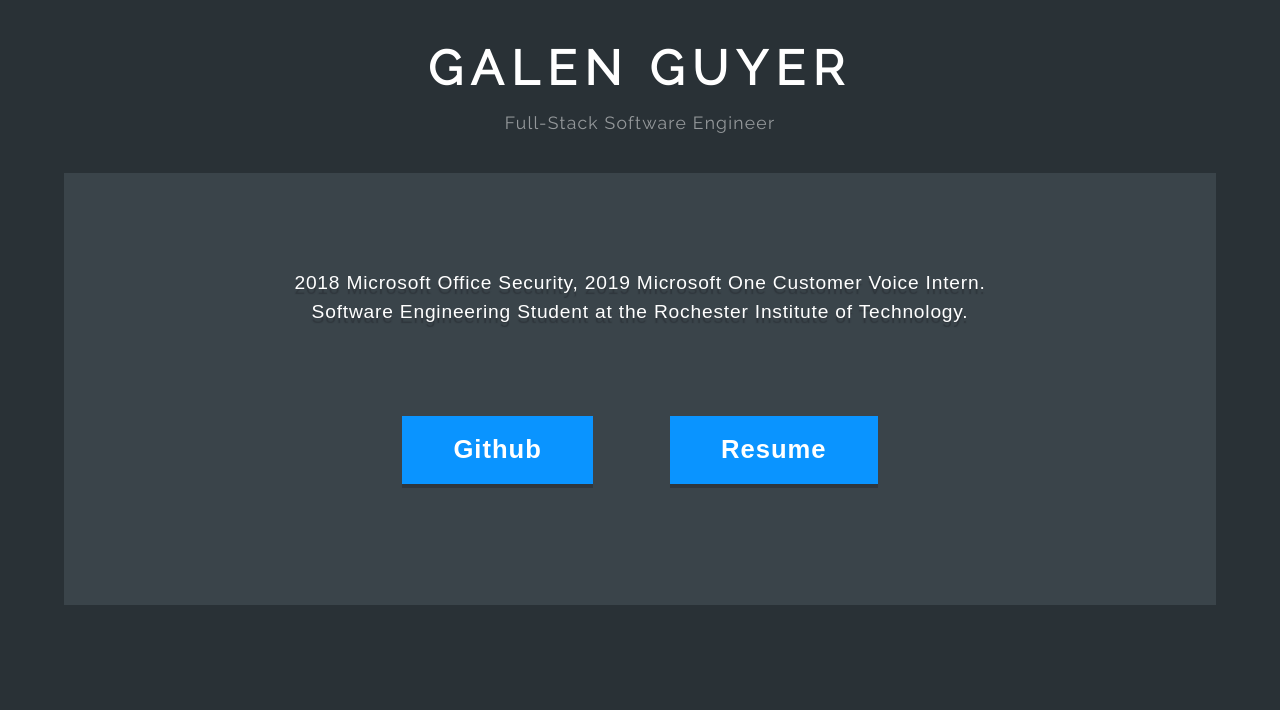
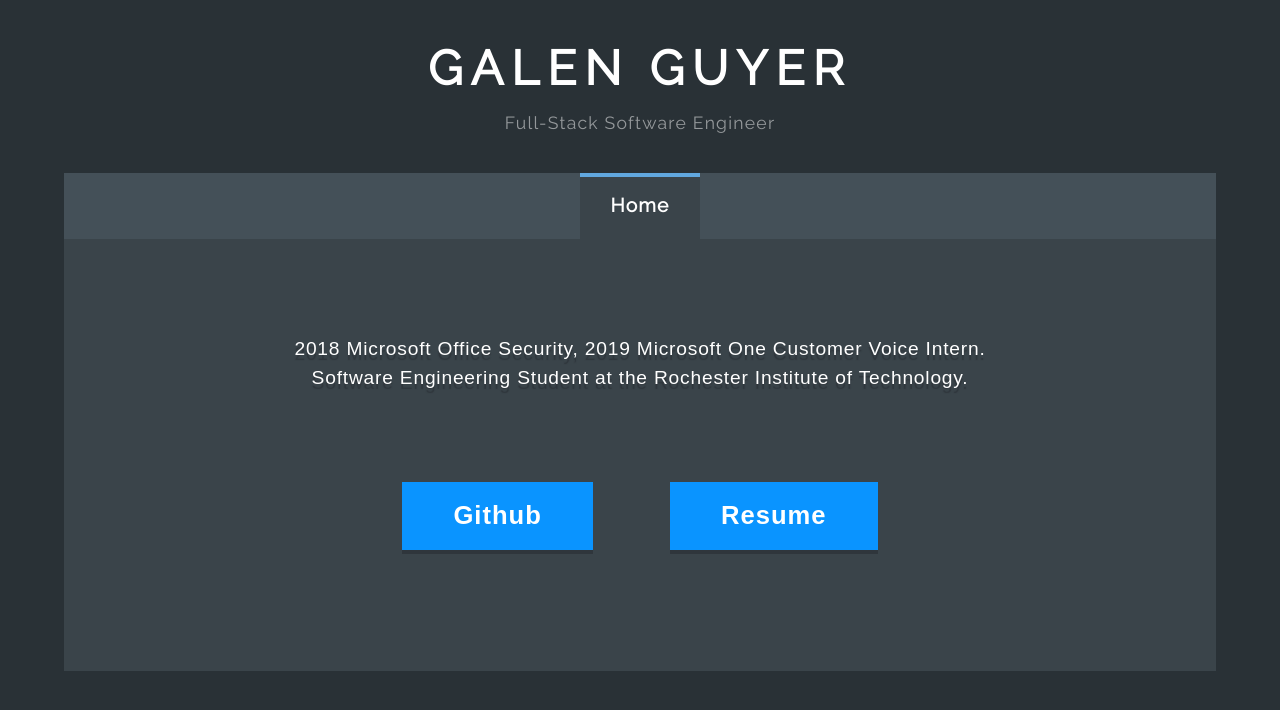
Before and after one commit to galenguyer/galenguyer.github.io, a Jekyll site: the page built from index.html, in a window 1280 px wide. Shown: the top 710 px of the page. Built offline with Jekyll 4.4.1, drawn with Linux system fonts in a browser that asks for light colours.

Commit message:
add navbar with homepage link

```diff
--- /dev/null
+++ b/_includes/navbar.html
@@ -0,0 +1,12 @@
+<nav class="navbar">
+    <ul>
+        <li>
+            {% if page.id == "index" %}
+            <a class="active">
+            {% else %}
+            <a href="{{ '/' | relative_url }}">
+            {% endif %}
+            Home</a>
+        </li>
+    </ul>
+</nav>
--- a/_layouts/default.html
+++ b/_layouts/default.html
@@ -15,6 +15,7 @@
     <div id="container">
       <header>
         {% include brand.html %}
+        {% include navbar.html %}
       </header>
       {{ content }}
     </div>
--- /dev/null
+++ b/_sass/components/navbar.scss
@@ -0,0 +1,48 @@
+.navbar {
+    position: relative;
+    background: #445058;
+    ul {
+        list-style: none;
+        text-align: center;
+        padding-left: 0;
+        margin: 0;
+        li {
+            display: inline-block;
+            padding-left: 0;
+            -moz-transition: background-color 0.2s ease-in-out;
+            -webkit-transition: background-color 0.2s ease-in-out;
+            -ms-transition: background-color 0.2s ease-in-out;
+            transition: background-color 0.2s ease-in-out;
+            a {
+                display: inline-block;
+                margin: 0;
+                padding: 1.5em 1.6em 1.2em 1.6em;
+                letter-spacing: 0.06em;
+                text-decoration: none;
+                font-weight: 700;
+                font-size: 1.2em;
+                outline: 0;
+                color: rgba(255, 255, 255, 0.75);
+                border-top: 5px solid transparent;
+            }
+        }
+        li:hover {
+            background: rgba(255, 255, 255, 0.05);
+        }
+
+    }
+    .active {
+        background: #3a444a;
+        border-top: 4px solid #61a8df;
+        color: #fff;
+        padding-top: 1.0675rem;
+    }
+}
+@media screen and (max-width: 1070px) {
+    .navbar ul li a {
+        padding: 0.8em 1.1em 0.8em 1.1em;
+    }
+    .navbar .active {
+        padding-top: 0.8em;
+    }
+}
--- a/_sass/main.scss
+++ b/_sass/main.scss
@@ -25,3 +25,4 @@
 
 
 @import "components/brand";
+@import "components/navbar";
```
